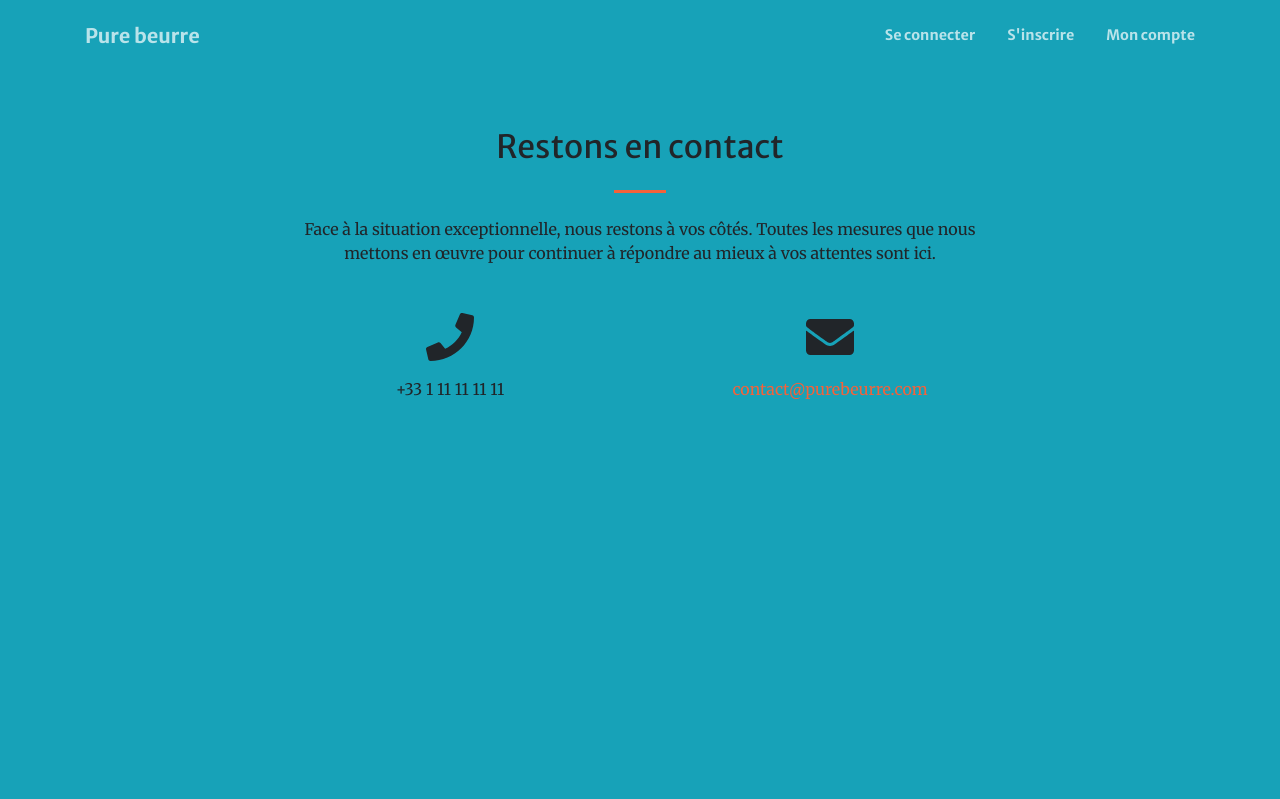
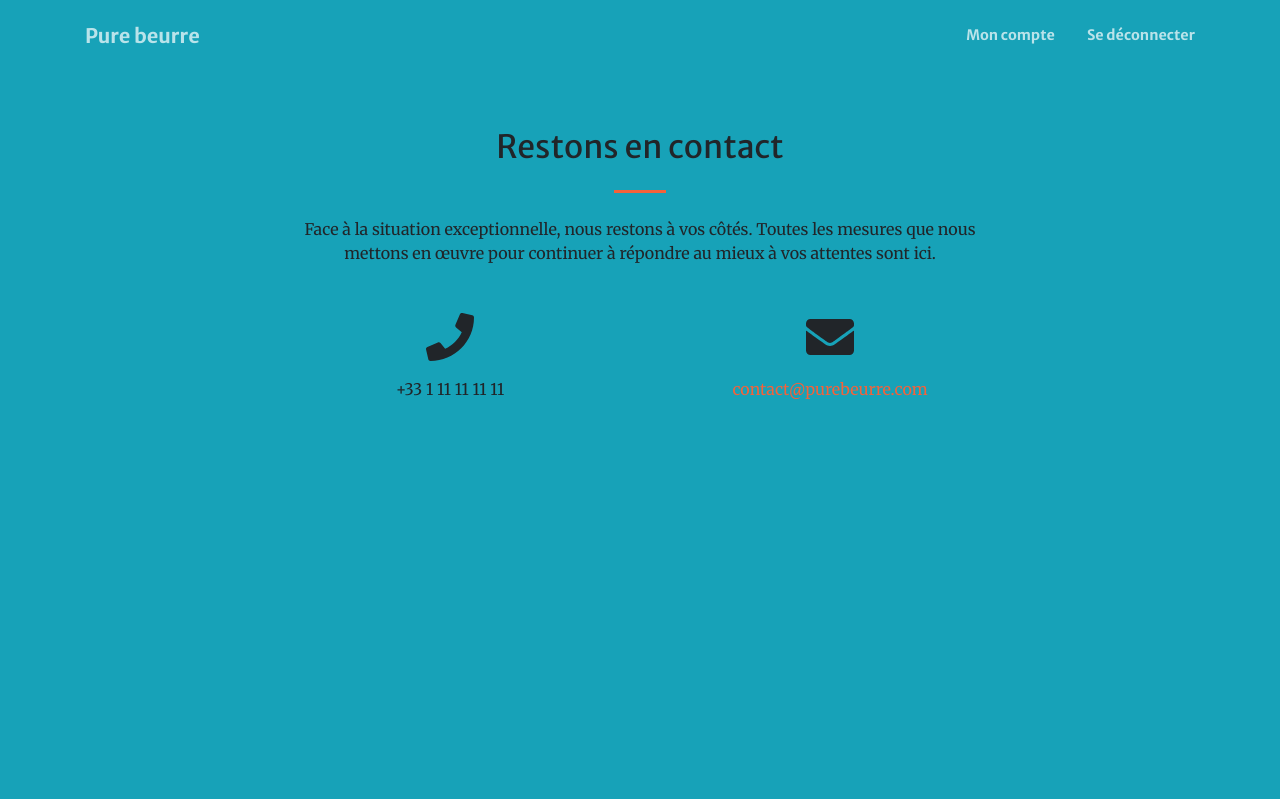
Before and after one commit to 0x726974636879/platform-for-Nutella-enthusiasts, a Django app: page /contact_us/ in a window 1280 px wide. Shown: the top 799 px of the page. Run offline with Django 3.2, Linux system fonts and the light colour scheme; some libraries are stand-ins or nearby versions.

Commit message:
add(layouts/_nav): "se deconnecter" bouton modify(layouts/_nav): remove boutons "se connecter" and "s'inscrire".

```diff
--- a/src/templates/layouts/_nav.html
+++ b/src/templates/layouts/_nav.html
@@ -4,12 +4,11 @@
         <a class="navbar-brand js-scroll-trigger" href="/">Pure beurre</a><button class="navbar-toggler navbar-toggler-right" type="button" data-toggle="collapse" data-target="#navbarResponsive" aria-controls="navbarResponsive" aria-expanded="false" aria-label="Toggle navigation"><span class="navbar-toggler-icon"></span></button>
         <div class="collapse navbar-collapse" id="navbarResponsive">
             <ul class="navbar-nav ml-auto my-2 my-lg-0">
-                <li class="nav-item"><a class="nav-link js-scroll-trigger" href="#">Se connecter</a></li>
-                <li class="nav-item"><a class="nav-link js-scroll-trigger" href="#">S'inscrire</a></li>
                 <li class="nav-item"><a class="nav-link js-scroll-trigger" href="#">Mon compte</a></li>
                 {% if user.is_superuser %}
                     <li class="nav-item"><a class="nav-link js-scroll-trigger" href="/admin">Admin</a></li>
                 {% endif %}
+                <li class="nav-item"><a class="nav-link js-scroll-trigger" href="{% url 'logout' %}">Se déconnecter</a></li>
             </ul>
         </div>
     </div>
```
